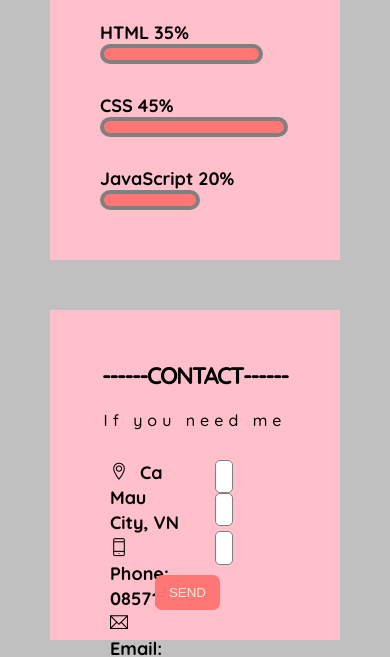
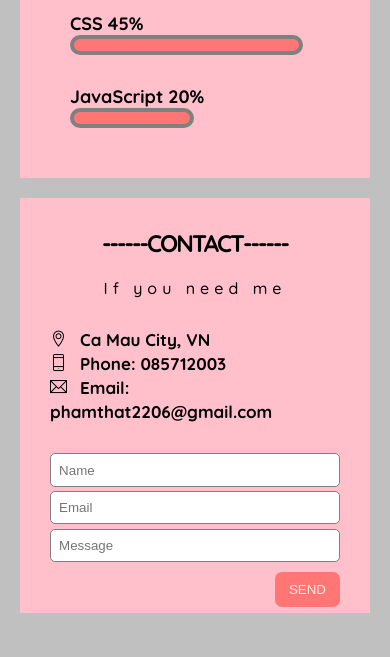
Before and after one commit to pctcurtana/intropass.github.io, a plain HTML site: page index.html in a window 390 px wide. Shown: the part 1799-2456 px from the top of the page. Drawn offline with Linux system fonts and the light colour scheme; a script that the page names is missing.

Commit message:
done contact

```diff
--- a/assets/css/reponsive.css
+++ b/assets/css/reponsive.css
@@ -1,6 +1,9 @@
 @media (min-width: 1003px) {
     #menu {
         display: none;
+    }
+    .col {
+        float: left;
     }
 
 
@@ -28,7 +31,7 @@
         display: none;
     }
     #content .member-img {
-        width: 200px;
+        width: 70%;
         height: auto;
     }
     #content .about-text  {
@@ -45,6 +48,12 @@
     }
     #content .content-section2 {
         padding: 20px ;
+        margin-top: 20px;
+    }
+    #content .content-section3 {
+        margin-top: 20px;
+        padding: 30px;
+        height: 415px;
     }
     #content .line {
         margin-left: 30px;
@@ -65,5 +74,27 @@
         width: 40%;
 
     }
+    #content {
+        padding:20px;
+    }
+    .col-half {
+        width: auto;
+        margin-top: 4px;
+    }
+    .col {
+        padding :0px;
+    }
+    .contact-infor {
+        margin-bottom : 30px;
+    }
+    .contact-infor p {
+        font-size: 17px;
+    }
+    .col .row {
+        margin-right : 0px;
+    }
+    .send {
+        margin-right: 0px;
+    }
 
 }
--- a/assets/css/style.css
+++ b/assets/css/style.css
@@ -214,7 +214,7 @@ html {
 #contact .content-section3 {
     background: pink;
     padding: 50px;
-    height: 330px;
+    height: auto;
     margin-top: 50px;
 
 }
@@ -224,7 +224,6 @@ html {
 }
 
 .col {
-    float: left;
     padding: 0px 10px 0px 10px;
 }
 
```
